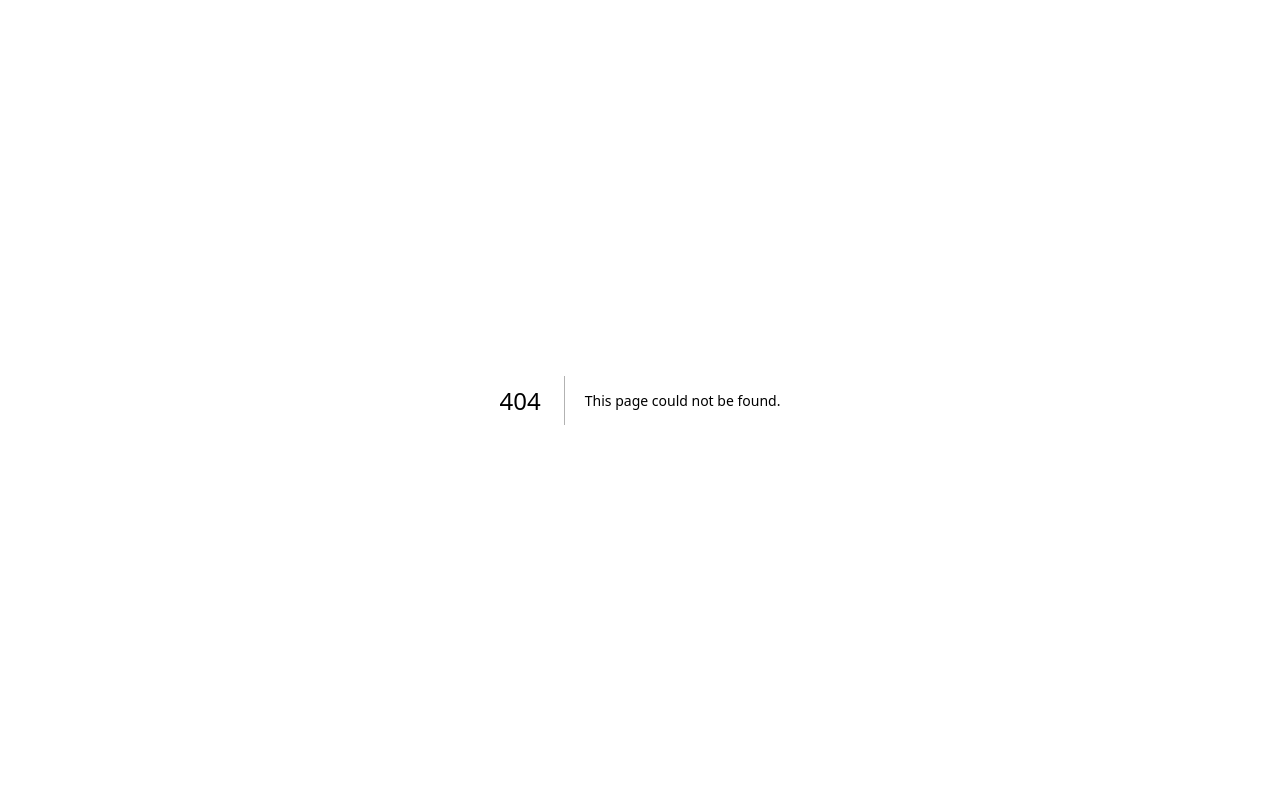
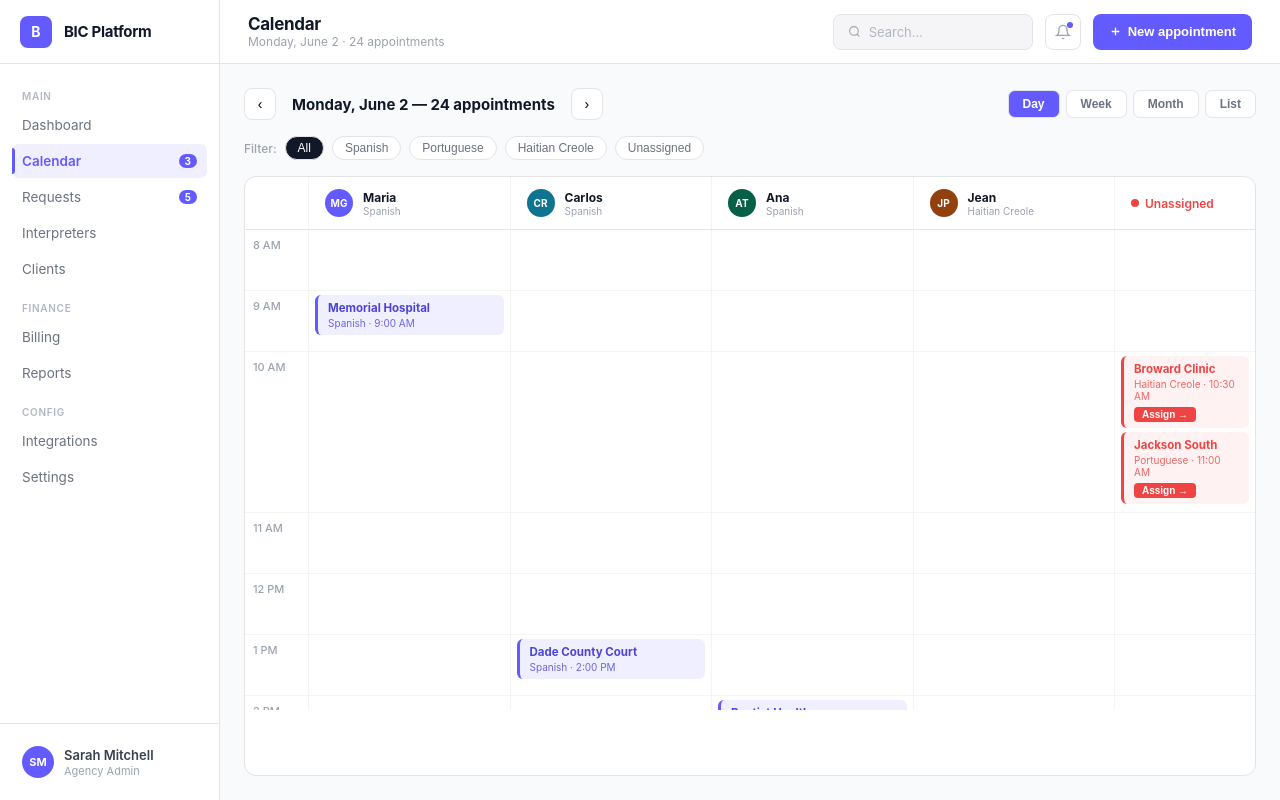
Before and after one commit to GuillermoEstefanPuello/bic-platform-demo, a Next.js app: page /admin/calendar in a window 1280 px wide. Before the commit this address had no page. Built offline with nearby package versions, Linux system fonts and the light colour scheme.

Commit message:
feat: admin calendar — day view with interpreter columns and unassigned panel

```diff
--- /dev/null
+++ b/src/app/(dashboard)/admin/calendar/page.tsx
@@ -0,0 +1,153 @@
+// BIC Platform – Admin Calendar
+// StarBound · DEVGEP+ · 2025
+
+'use client'
+
+import { Sidebar } from '@/components/layout/Sidebar'
+import { Topbar } from '@/components/layout/Topbar'
+import { APPOINTMENTS, INTERPRETERS } from '@/data/mock'
+
+const LANG_COLOR: Record<string, { bg: string; text: string; border: string }> = {
+  Spanish:        { bg: '#f0efff', text: '#4b44d6', border: '#635bff' },
+  'Haitian Creole': { bg: '#fef3c7', text: '#92400e', border: '#f59e0b' },
+  Portuguese:     { bg: '#fce7f3', text: '#9d174d', border: '#ec4899' },
+  Mandarin:       { bg: '#ecfdf5', text: '#065f46', border: '#10b981' },
+}
+
+const HOURS = ['8 AM','9 AM','10 AM','11 AM','12 PM','1 PM','2 PM','3 PM','4 PM','5 PM']
+
+const TIME_TO_ROW: Record<string, number> = {
+  '9:00 AM':  1,
+  '10:30 AM': 2,
+  '11:00 AM': 2,
+  '2:00 PM':  5,
+  '3:30 PM':  6,
+  '4:00 PM':  7,
+}
+
+export default function AdminCalendar() {
+  const assignedInterps = INTERPRETERS.slice(0, 4)
+  const unassigned = APPOINTMENTS.filter(a => a.status === 'unassigned')
+
+  return (
+    <div style={{ display: 'flex', width: '100%', height: '100vh', overflow: 'hidden' }}>
+      <Sidebar role="admin" />
+      <div style={{ flex: 1, display: 'flex', flexDirection: 'column', overflow: 'hidden', background: '#f9fafb' }}>
+        <Topbar title="Calendar" subtitle="Monday, June 2 · 24 appointments" action="New appointment" />
+
+        <main style={{ flex: 1, overflowY: 'auto', padding: '24px', display: 'flex', flexDirection: 'column', gap: '16px' }}>
+
+          {/* Toolbar */}
+          <div style={{ display: 'flex', alignItems: 'center', justifyContent: 'space-between' }}>
+            <div style={{ display: 'flex', alignItems: 'center', gap: '8px' }}>
+              <button style={{ width: '32px', height: '32px', border: '1.5px solid #e4e4e7', borderRadius: '8px', background: '#fff', cursor: 'pointer', fontSize: '14px' }}>‹</button>
+              <span style={{ fontSize: '15px', fontWeight: 700, color: '#111827', padding: '0 8px' }}>Monday, June 2 — 24 appointments</span>
+              <button style={{ width: '32px', height: '32px', border: '1.5px solid #e4e4e7', borderRadius: '8px', background: '#fff', cursor: 'pointer', fontSize: '14px' }}>›</button>
+            </div>
+            <div style={{ display: 'flex', gap: '6px' }}>
+              {['Day', 'Week', 'Month', 'List'].map((v, i) => (
+                <button key={v} style={{
+                  padding: '6px 14px', borderRadius: '7px', fontSize: '12px', fontWeight: 600,
+                  cursor: 'pointer', border: '1.5px solid #e4e4e7',
+                  background: i === 0 ? '#635bff' : '#fff',
+                  color: i === 0 ? '#fff' : '#6b7280',
+                }}>{v}</button>
+              ))}
+            </div>
+          </div>
+
+          {/* Language filter */}
+          <div style={{ display: 'flex', alignItems: 'center', gap: '8px' }}>
+            <span style={{ fontSize: '12px', color: '#9ca3af', fontWeight: 500 }}>Filter:</span>
+            {['All', 'Spanish', 'Portuguese', 'Haitian Creole', 'Unassigned'].map((f, i) => (
+              <button key={f} style={{
+                padding: '4px 12px', borderRadius: '20px', fontSize: '12px', fontWeight: 500,
+                cursor: 'pointer', border: '1.5px solid #e4e4e7',
+                background: i === 0 ? '#111827' : '#fff',
+                color: i === 0 ? '#fff' : '#6b7280',
+              }}>{f}</button>
+            ))}
+          </div>
+
+          {/* Calendar grid */}
+          <div style={{ background: '#fff', borderRadius: '12px', border: '1.5px solid #e4e4e7', overflow: 'hidden', flex: 1 }}>
+
+            {/* Header — interpreter columns */}
+            <div style={{ display: 'grid', gridTemplateColumns: '64px repeat(4, 1fr) 140px', borderBottom: '1.5px solid #e4e4e7' }}>
+              <div style={{ padding: '12px', borderRight: '1px solid #f4f4f5' }} />
+              {assignedInterps.map(interp => (
+                <div key={interp.id} style={{ padding: '12px 16px', borderRight: '1px solid #f4f4f5', display: 'flex', alignItems: 'center', gap: '10px' }}>
+                  <div style={{ width: '28px', height: '28px', borderRadius: '50%', background: interp.color, display: 'flex', alignItems: 'center', justifyContent: 'center', color: '#fff', fontSize: '10px', fontWeight: 700, flexShrink: 0 }}>{interp.initials}</div>
+                  <div>
+                    <div style={{ fontSize: '12px', fontWeight: 700, color: '#111827' }}>{interp.name.split(' ')[0]}</div>
+                    <div style={{ fontSize: '10px', color: '#9ca3af' }}>{interp.languages[0]}</div>
+                  </div>
+                </div>
+              ))}
+              <div style={{ padding: '12px 16px', display: 'flex', alignItems: 'center', gap: '6px' }}>
+                <div style={{ width: '8px', height: '8px', borderRadius: '50%', background: '#ef4444' }} />
+                <span style={{ fontSize: '12px', fontWeight: 600, color: '#ef4444' }}>Unassigned</span>
+              </div>
+            </div>
+
+            {/* Time rows */}
+            <div style={{ overflowY: 'auto', maxHeight: 'calc(100vh - 320px)' }}>
+              {HOURS.map((hour, rowIdx) => (
+                <div key={hour} style={{ display: 'grid', gridTemplateColumns: '64px repeat(4, 1fr) 140px', borderBottom: '1px solid #f4f4f5', minHeight: '60px' }}>
+                  {/* Hour label */}
+                  <div style={{ padding: '8px', borderRight: '1px solid #f4f4f5', display: 'flex', alignItems: 'flex-start' }}>
+                    <span style={{ fontSize: '11px', color: '#9ca3af', fontWeight: 500 }}>{hour}</span>
+                  </div>
+
+                  {/* Interpreter columns */}
+                  {assignedInterps.map(interp => {
+                    const appt = APPOINTMENTS.find(a =>
+                      a.interpreter === interp.name &&
+                      TIME_TO_ROW[a.time] === rowIdx
+                    )
+                    const colors = appt ? LANG_COLOR[appt.language] ?? { bg: '#f3f4f6', text: '#374151', border: '#d1d5db' } : null
+                    return (
+                      <div key={interp.id} style={{ padding: '4px 6px', borderRight: '1px solid #f4f4f5', minHeight: '60px' }}>
+                        {appt && colors && (
+                          <div style={{
+                            background: colors.bg,
+                            borderLeft: `3px solid ${colors.border}`,
+                            borderRadius: '6px',
+                            padding: '6px 10px',
+                            cursor: 'pointer',
+                          }}>
+                            <div style={{ fontSize: '11.5px', fontWeight: 700, color: colors.text, overflow: 'hidden', textOverflow: 'ellipsis', whiteSpace: 'nowrap' }}>{appt.client}</div>
+                            <div style={{ fontSize: '10px', color: colors.text, opacity: 0.8, marginTop: '2px' }}>{appt.language} · {appt.time}</div>
+                          </div>
+                        )}
+                      </div>
+                    )
+                  })}
+
+                  {/* Unassigned column */}
+                  <div style={{ padding: '4px 6px', minHeight: '60px' }}>
+                    {unassigned.filter(a => TIME_TO_ROW[a.time] === rowIdx).map(appt => (
+                      <div key={appt.id} style={{
+                        background: '#fef2f2',
+                        borderLeft: '3px solid #ef4444',
+                        borderRadius: '6px',
+                        padding: '6px 10px',
+                        marginBottom: '4px',
+                        cursor: 'pointer',
+                      }}>
+                        <div style={{ fontSize: '11.5px', fontWeight: 700, color: '#ef4444', overflow: 'hidden', textOverflow: 'ellipsis', whiteSpace: 'nowrap' }}>{appt.client}</div>
+                        <div style={{ fontSize: '10px', color: '#ef4444', opacity: 0.8, marginTop: '2px' }}>{appt.language} · {appt.time}</div>
+                        <button style={{ marginTop: '4px', fontSize: '10px', fontWeight: 600, color: '#fff', background: '#ef4444', border: 'none', borderRadius: '4px', padding: '2px 8px', cursor: 'pointer' }}>Assign →</button>
+                      </div>
+                    ))}
+                  </div>
+                </div>
+              ))}
+            </div>
+          </div>
+
+        </main>
+      </div>
+    </div>
+  )
+}
```
